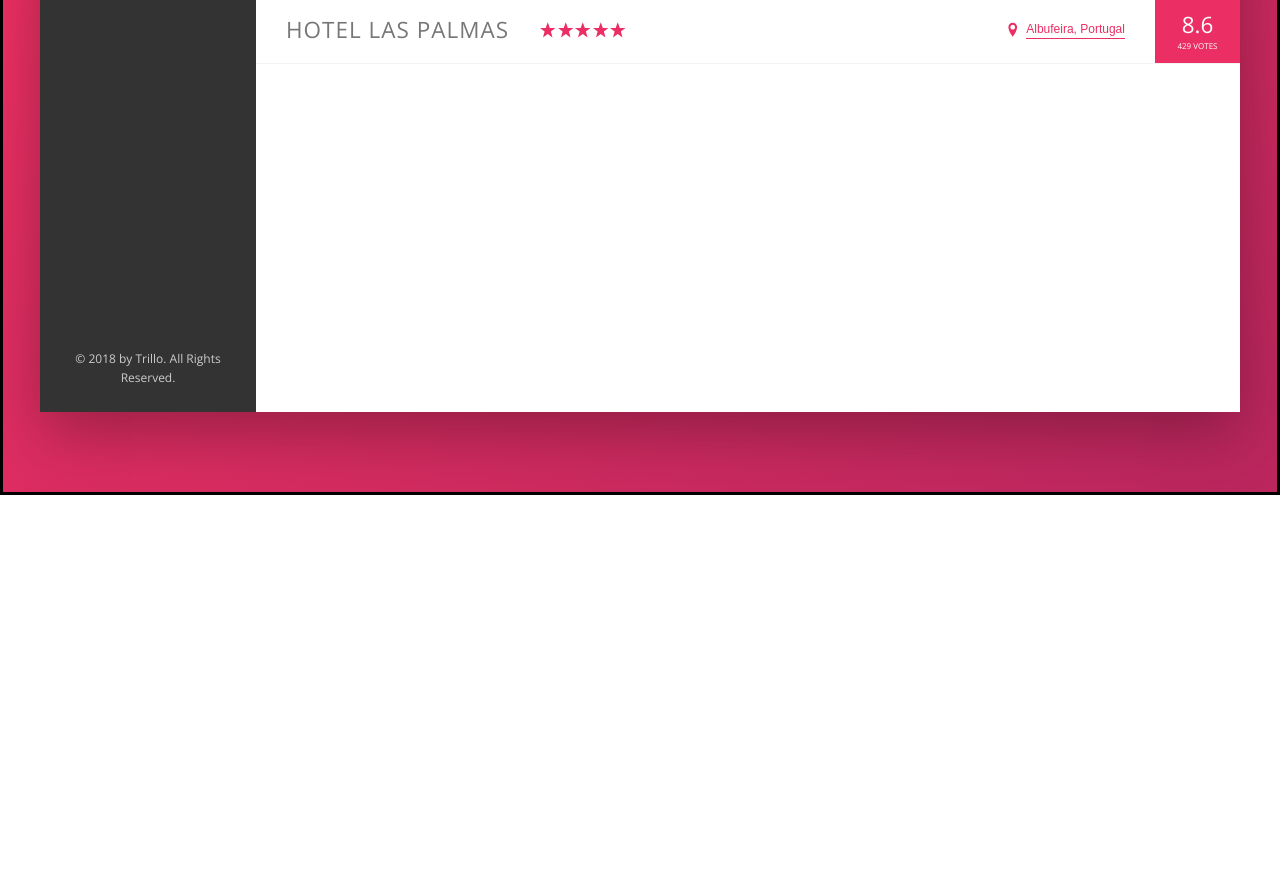
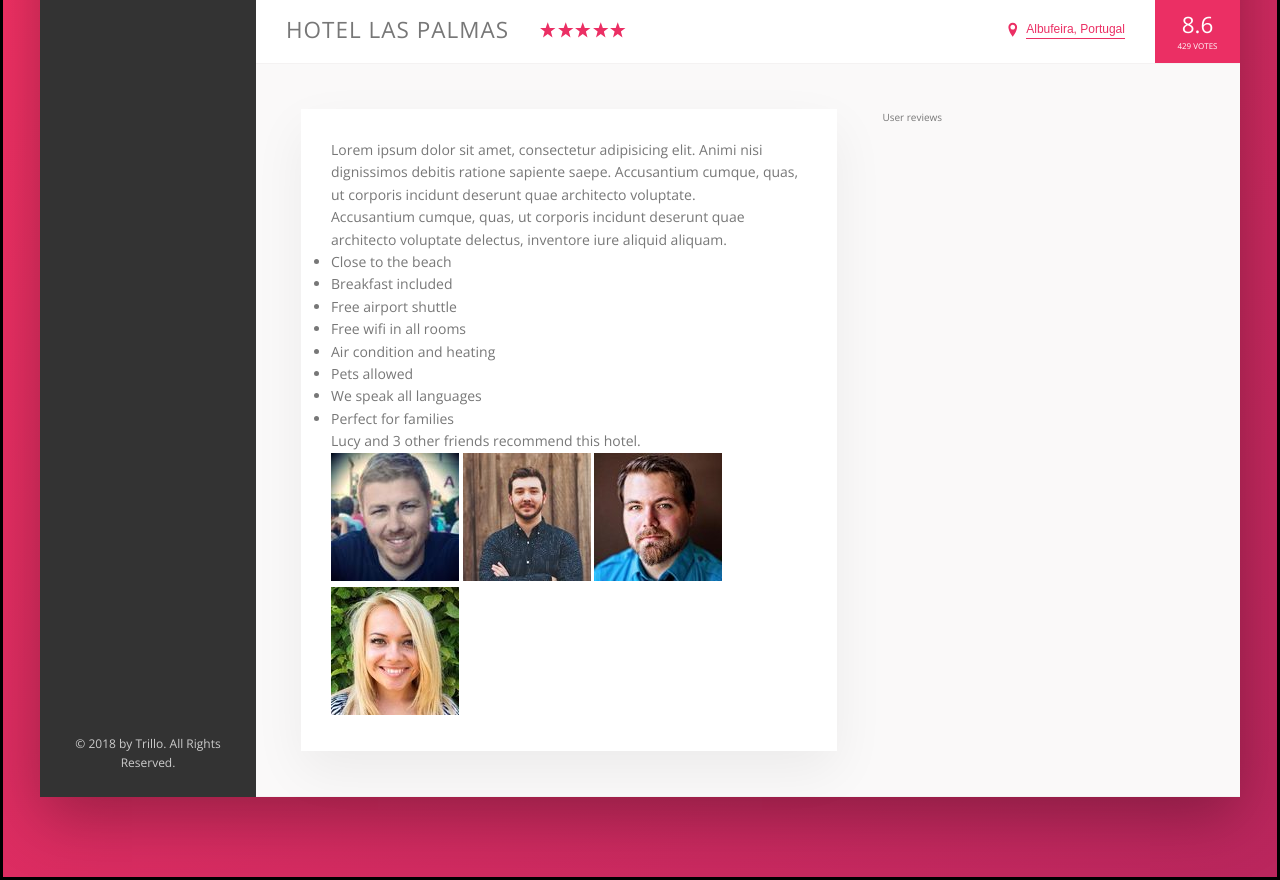
Before and after one commit to BraisC/Trillo, a website: page index.html in a window 1280 px wide. Shown: the part 541-1421 px from the top of the page. Before the commit the page ends 1036 px from the top, so only its background shows below. Drawn offline with nearby package versions, Linux system fonts and the light colour scheme.

Commit message:
82 - Building the Description Section - Part 1

```diff
--- a/index.html
+++ b/index.html
@@ -123,6 +123,42 @@
                             <div class="overview__rating-count">429 votes</div>
                         </div>
                     </div>
+
+                    <div class="detail">
+                        <div class="description">
+                            <p class="paragraph">
+                                Lorem ipsum dolor sit amet, consectetur adipisicing elit. Animi nisi dignissimos debitis ratione sapiente saepe. Accusantium cumque, quas, ut corporis incidunt deserunt quae architecto voluptate.
+                            </p>
+                            <p class="paragraph">
+                                Accusantium cumque, quas, ut corporis incidunt deserunt quae architecto voluptate delectus, inventore iure aliquid aliquam.
+                            </p>
+                            <ul class="list">
+                                <li class="list__item">Close to the beach</li>
+                                <li class="list__item">Breakfast included</li>
+                                <li class="list__item">Free airport shuttle</li>
+                                <li class="list__item">Free wifi in all rooms</li>
+                                <li class="list__item">Air condition and heating</li>
+                                <li class="list__item">Pets allowed</li>
+                                <li class="list__item">We speak all languages</li>
+                                <li class="list__item">Perfect for families</li>
+                            </ul>
+                            <div class="recommend">
+                                <p class="recommend__count">
+                                    Lucy and 3 other friends recommend this hotel.
+                                </p>
+                                <div class="recommend__friends">
+                                    <img src="img/user-3.jpg" alt="Friend 1" class="recommend__photo">
+                                    <img src="img/user-4.jpg" alt="Friend 2" class="recommend__photo">
+                                    <img src="img/user-5.jpg" alt="Friend 3" class="recommend__photo">
+                                    <img src="img/user-6.jpg" alt="Friend 4" class="recommend__photo">
+                                </div>
+                            </div>
+                        </div>
+
+                        <div class="user-reviews">
+                            User reviews
+                        </div>
+                    </div>
                 </main>
             </div>
         </div>
--- a/sass/_layout.scss
+++ b/sass/_layout.scss
@@ -34,7 +34,24 @@
 .hotel-view {
     background-color: #fff;
     flex: 1;
+}
 
-    //TEST
-    height: 80rem;
+.detail{
+    display: flex;
+    padding: 4.5rem;
+    background-color: var(--color-grey-light-1);
+    border-bottom: 1px solid var(--color-grey-light-2);
 }
+
+.description{
+    font-size: 1.4rem;
+    background-color: white;
+    box-shadow: 0 2rem 5rem rgba(0, 0, 0, .06);
+    padding: 3rem;
+    flex: 0 0 60%;
+    margin-right: 4.5rem;
+}
+
+.user-reviews{
+    flex: 1;
+}
```
Also changed, not shown: css/style.css.
